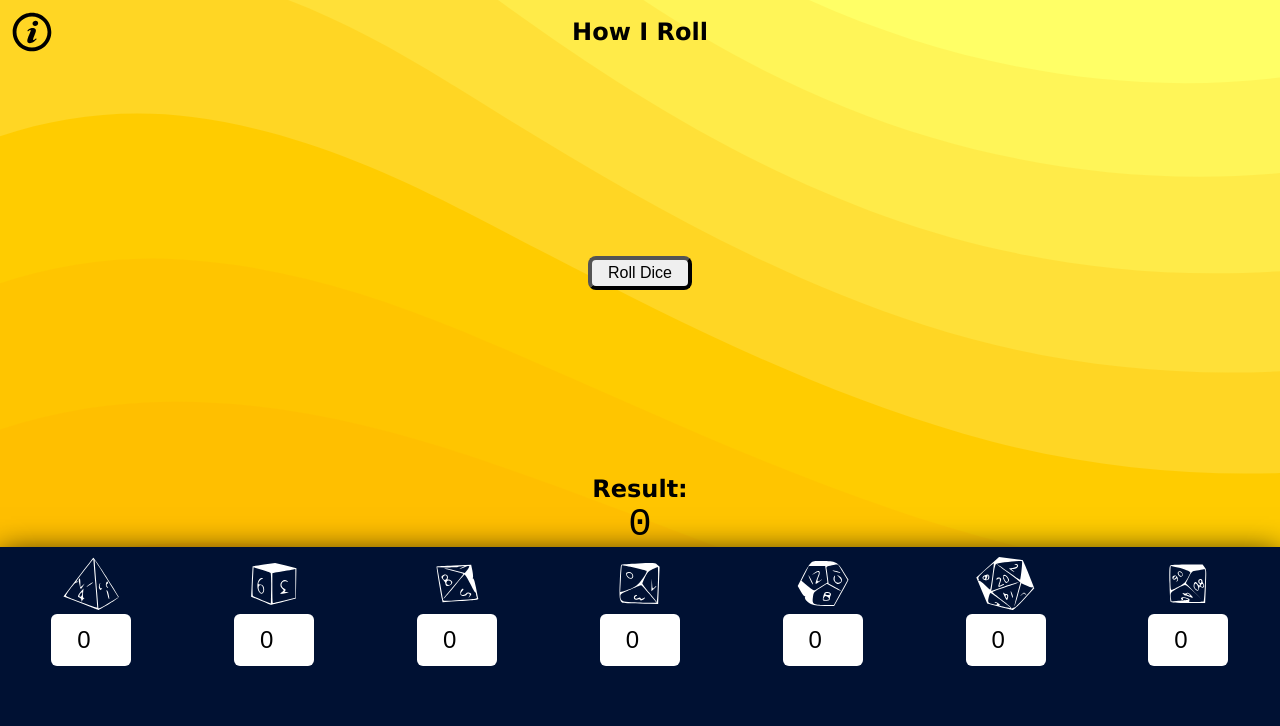
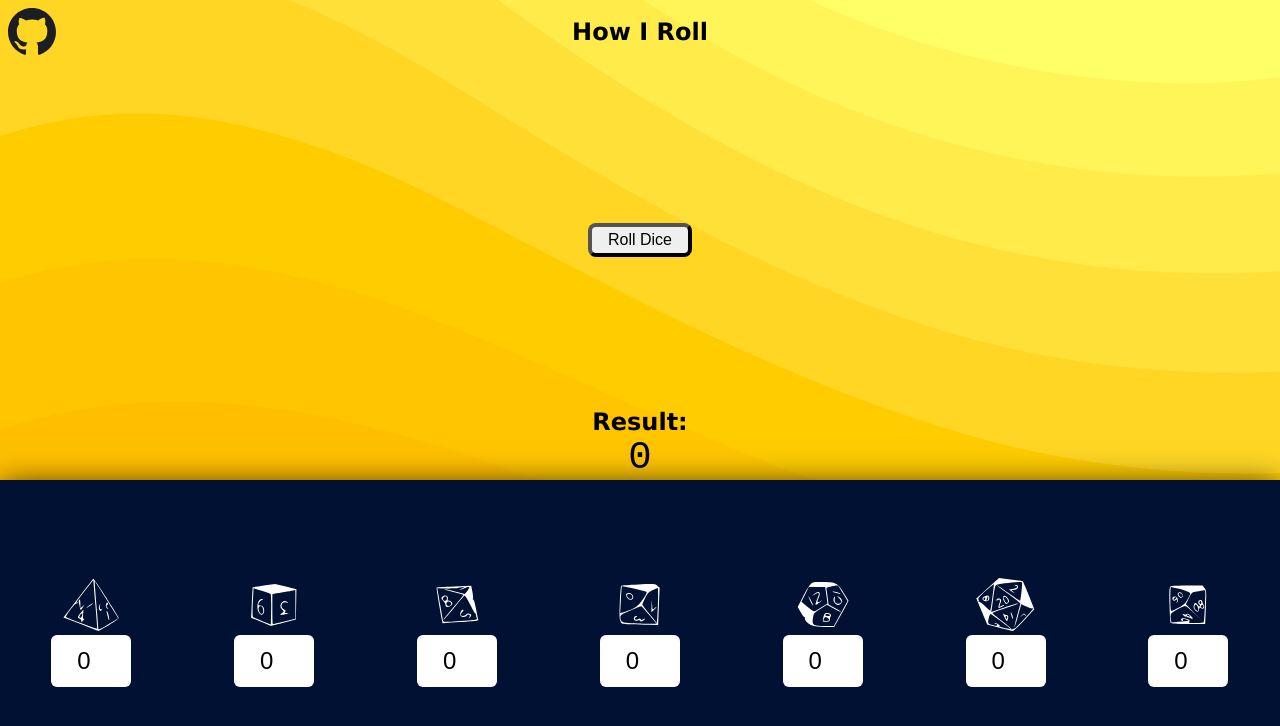
Before and after one commit to noltron000/how-i-roll, a React (Create React App) app: page / in a window 1280 px wide. Shown: the top 726 px of the page. Built offline with nearby package versions, Linux system fonts and the light colour scheme.

Commit message:
small changes here and there

```diff
--- a/src/css/app.css
+++ b/src/css/app.css
@@ -29,7 +29,7 @@ button, .button {
 
 #display {
 	color: black;
-	height: calc(100vh * 5/6 - 120px);
+	height: calc(100vh * 3/4 - 120px);
 }
 
 /* overlay css */
@@ -95,6 +95,11 @@ button, .button {
 	opacity: 1;
 }
 
+#info * {
+	width: 48px;
+	height: 48px;
+}
+
 /* button */
 
 #roll-button {
@@ -113,6 +118,13 @@ button, .button {
 	background-color: #013;
 	box-shadow:
 		0px 8px 32px black;
-	height: calc(100vh * 1/6 + 120px);
+	height: calc(100vh * 1/4 + 120px);
 	overflow-y: scroll;
+	display: flex;
+	flex-direction: column;
+	justify-content: center;
 }
+
+#dice-box {
+	padding-bottom: 20px;
+}
--- a/src/jsx/app.jsx
+++ b/src/jsx/app.jsx
@@ -1,10 +1,9 @@
 import React, { Component } from 'react'
 
-import info_icon from '../img/info.svg'
+import octocat from '../img/octocat.svg'
 import '../css/app.css'
 
 import Interface from '../jsx/interface.jsx'
-import Info from '../jsx/info.jsx'
 
 class App extends Component {
 	state = {
@@ -133,12 +132,13 @@ class App extends Component {
 	render() {
 		return (
 			<div>
-				<Info id='info' />
 				<div id='content'>
 					<section id='display'>
 						<div id='overlay'>
 							<header id='title-header'>
-								<img id='info' alt='more info...' src={info_icon} />
+								<a id='info' href='https://github.com/noltron000/how-i-roll'>
+									<img alt='more info...' src={octocat} />
+								</a>
 								<h1 id='title'>How I Roll</h1>
 							</header>
 
--- a/src/jsx/info.jsx
+++ /dev/null
@@ -1,15 +0,0 @@
-import React from 'react'
-
-// import octocat from '../img/octocat.svg'
-import '../css/info.css'
-
-
-const Info = () => {
-	return(
-		<div>
-			{/* <img alt='octocat' src={octocat} /> */}
-		</div>
-	)
-}
-
-export default Info
```
Also changed, not shown: 1 other file (tests, documents, lock files or other folders).
